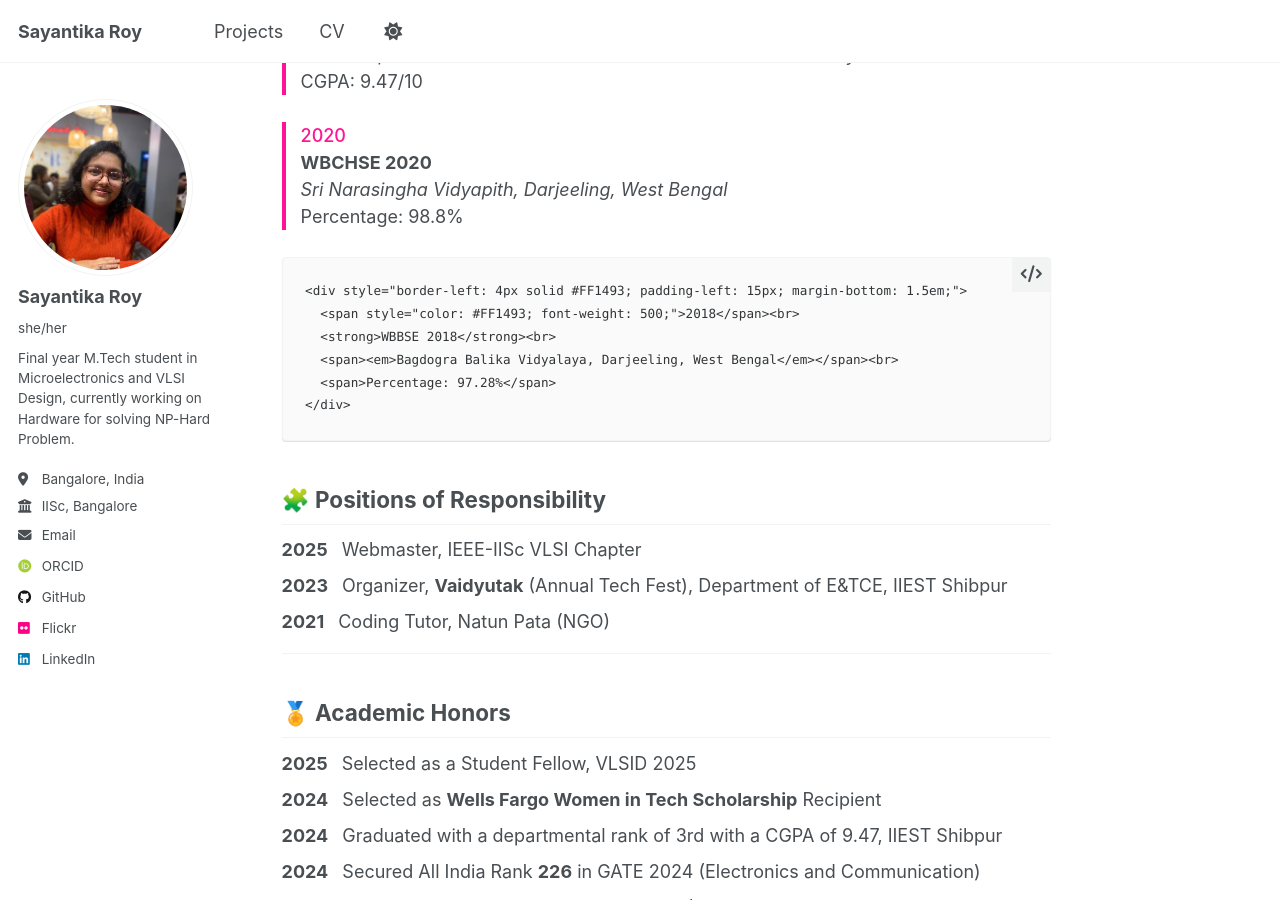
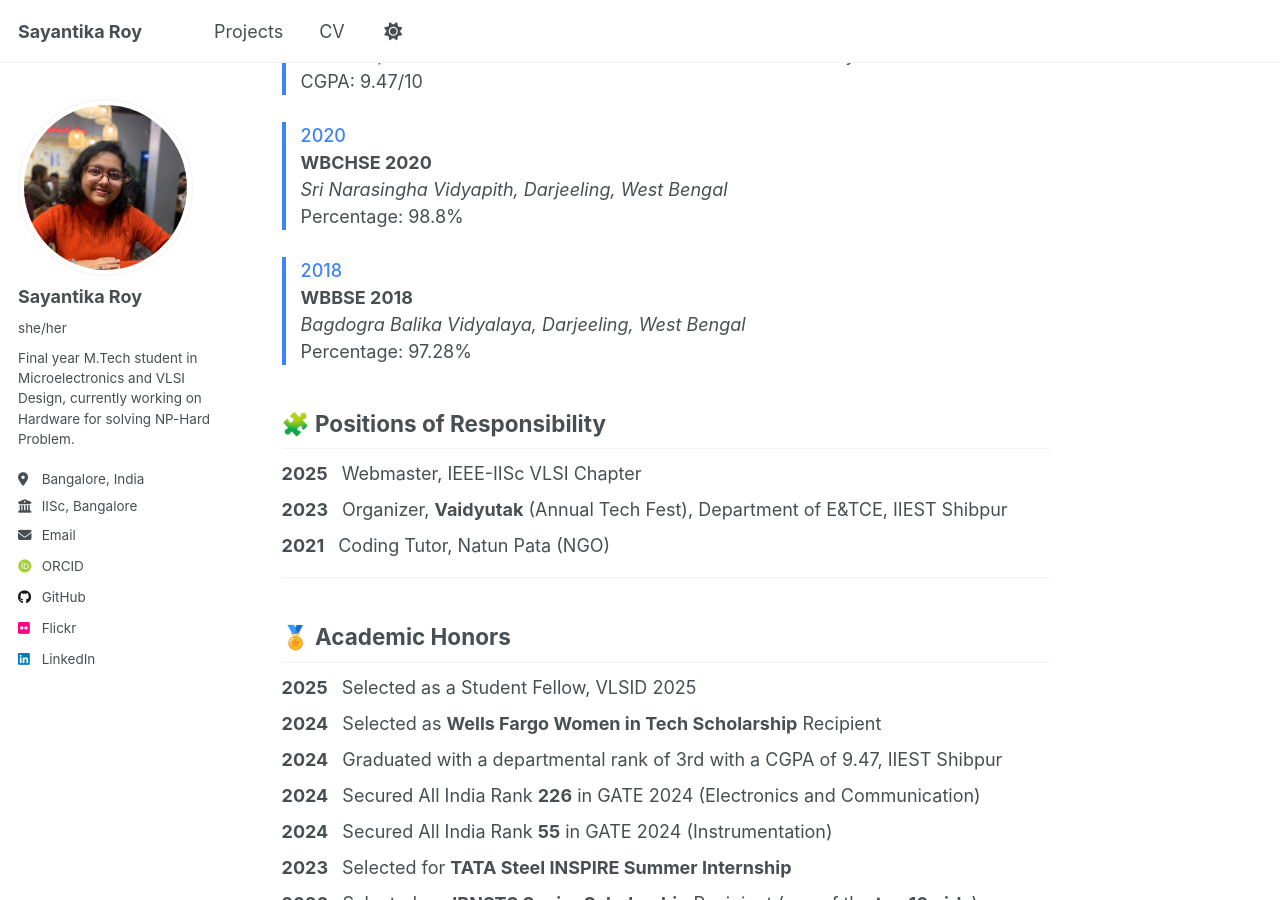
Before and after one commit to sayo-134/sayantika-roy.github.io, a Jekyll site: the page built from _pages/cv-json.md, in a window 1280 px wide and 900 px high, scrolled down 730 px. Built offline with Jekyll 4.4.1, drawn with Linux system fonts in a browser that asks for light colours; some web fonts are replaced.

Commit message:
Change education section color scheme to blue

```diff
--- a/_pages/cv-json.md
+++ b/_pages/cv-json.md
@@ -44,29 +44,29 @@ redirected_from:
 - Reconfigurable Hardware Architectures
 
 <h2>🎓 Education</h2>
-  <div style="border-left: 4px solid #FF1493; padding-left: 15px; margin-bottom: 1.5em;">
-    <span style="color: #FF1493; font-weight: 500;">2024 – Present</span><br>
+  <div style="border-left: 4px solid #3E82FC; padding-left: 15px; margin-bottom: 1.5em;">
+    <span style="color: #3E82FC; font-weight: 500;">2024 – Present</span><br>
     <strong>M.Tech, Microelectronics and VLSI Design</strong><br>
     <span><em>Indian Institute of Science (IISc), Bangalore</em></span><br>
     <span>Advisor: Professor Chetan Singh Thakur</span><br>
     <span>Thesis: Reconfigurable and Scalable Higher-order Ising Machine for Combinatorial Optimization Problems</span><br>
     <span>CGPA: 9.41/10</span>
   </div>
-  <div style="border-left: 4px solid #FF1493; padding-left: 15px; margin-bottom: 1.5em;">
-    <span style="color: #FF1493; font-weight: 500;">2020 – 2024</span><br>
+  <div style="border-left: 4px solid #3E82FC; padding-left: 15px; margin-bottom: 1.5em;">
+    <span style="color: #3E82FC; font-weight: 500;">2020 – 2024</span><br>
     <strong>B.Tech, Electronics and Telecommunication Engineering</strong><br>
     <span><em>Indian Institute of Engineering Science and Technology (IIEST), Shibpur</em></span><br>
     <span>Thesis: <em>Spectrum Coexistence between GEO Satellites and 5G Systems</em></span><br>
     <span>CGPA: 9.47/10</span>
   </div>
-  <div style="border-left: 4px solid #FF1493; padding-left: 15px; margin-bottom: 1.5em;">
-    <span style="color: #FF1493; font-weight: 500;">2020</span><br>
+  <div style="border-left: 4px solid #3E82FC; padding-left: 15px; margin-bottom: 1.5em;">
+    <span style="color: #3E82FC; font-weight: 500;">2020</span><br>
     <strong>WBCHSE 2020</strong><br>
     <span><em>Sri Narasingha Vidyapith, Darjeeling, West Bengal</em></span><br>
     <span>Percentage: 98.8%</span>
   </div>
-    <div style="border-left: 4px solid #FF1493; padding-left: 15px; margin-bottom: 1.5em;">
-      <span style="color: #FF1493; font-weight: 500;">2018</span><br>
+  <div style="border-left: 4px solid #3E82FC; padding-left: 15px; margin-bottom: 1.5em;">
+      <span style="color: #3E82FC; font-weight: 500;">2018</span><br>
       <strong>WBBSE 2018</strong><br>
       <span><em>Bagdogra Balika Vidyalaya, Darjeeling, West Bengal</em></span><br>
       <span>Percentage: 97.28%</span>
```
